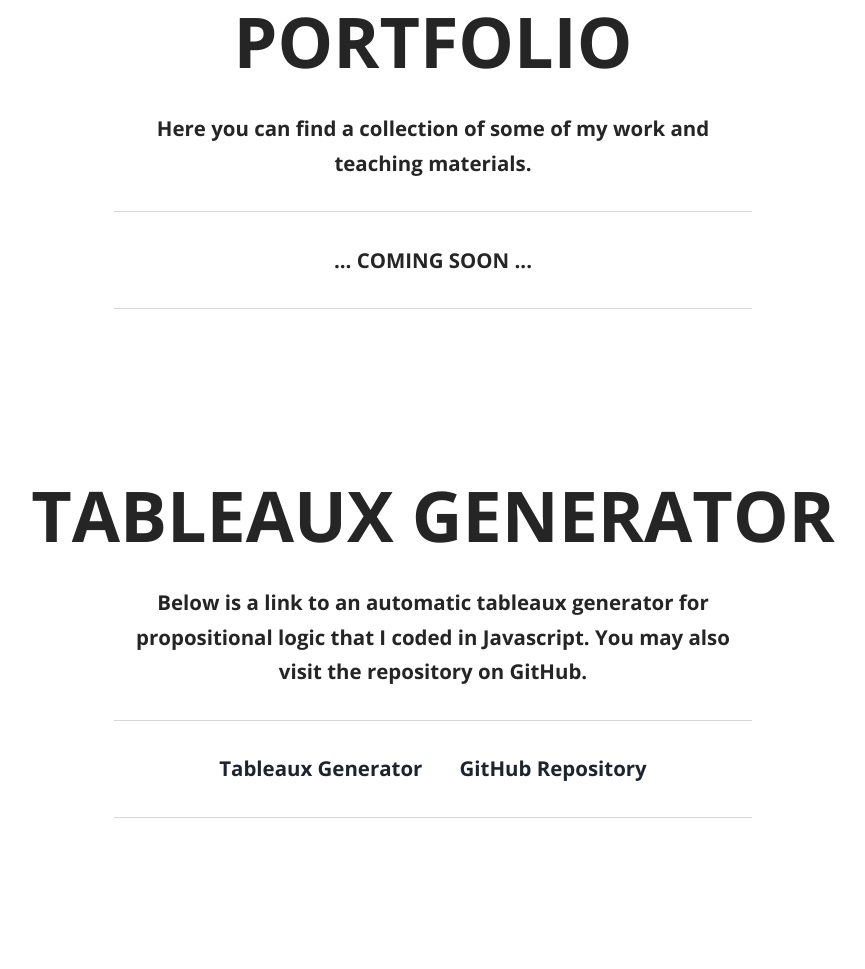
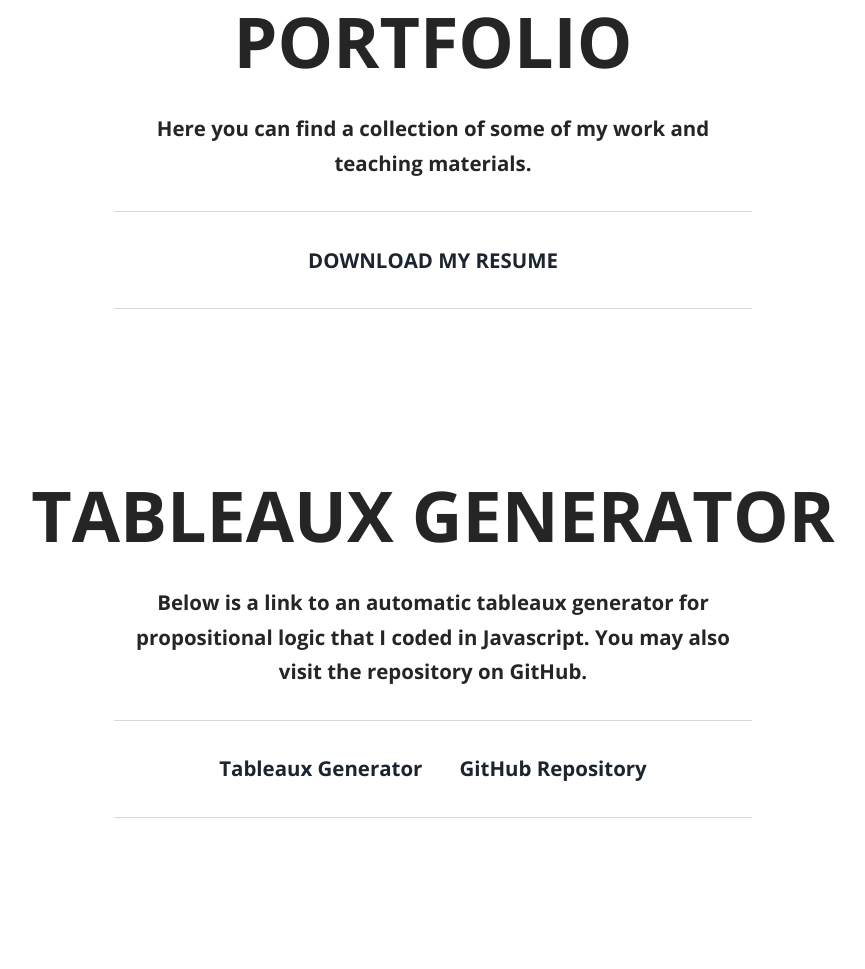
Before and after one commit to JesseRap/JesseRap.github.io, a plain HTML site: page index.html in a window 1280 px wide. Shown: the part 1654-2623 px from the top of the page, without its empty margins (207-1072 px from the left). Drawn offline with nearby package versions, Linux system fonts and the light colour scheme.

Commit message:
Added resume
Added resume download link

```diff
--- a/index.html
+++ b/index.html
@@ -132,7 +132,7 @@ Smartphone Compatible web template, free webdesigns for Nokia, Samsung, LG, Sony
 		<div class="portfolio-info">
 				<h3>PORTFOLIO</h3>
 				<p>Here you can find a collection of some of my work and teaching materials.</p>
-                <p>... COMING SOON ...</p>
+                <p><a href="#" class="hvr-bounce-to-right">DOWNLOAD MY RESUME</a></p>
 		 </div>
     </div>
 </div>
```
